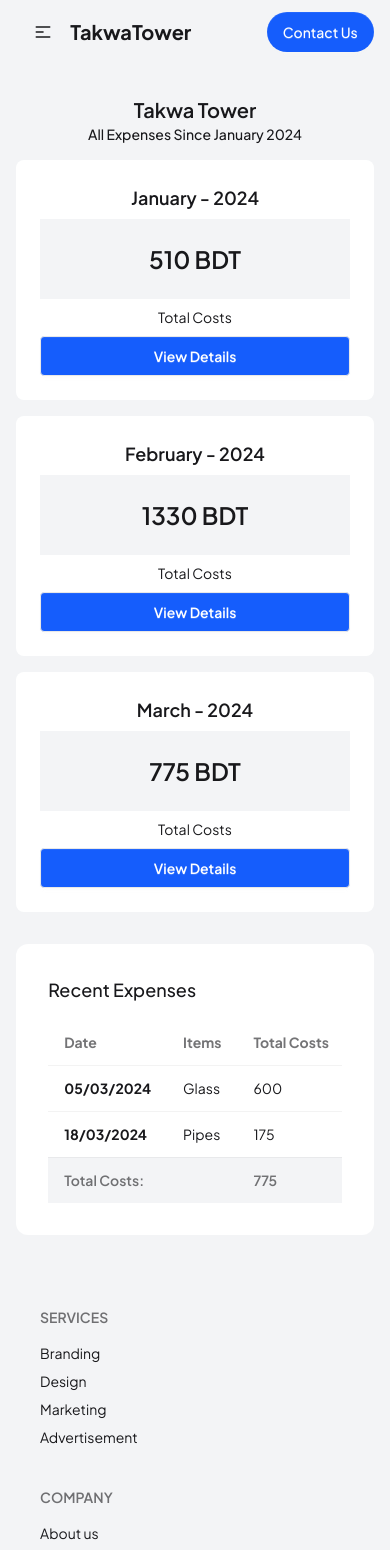
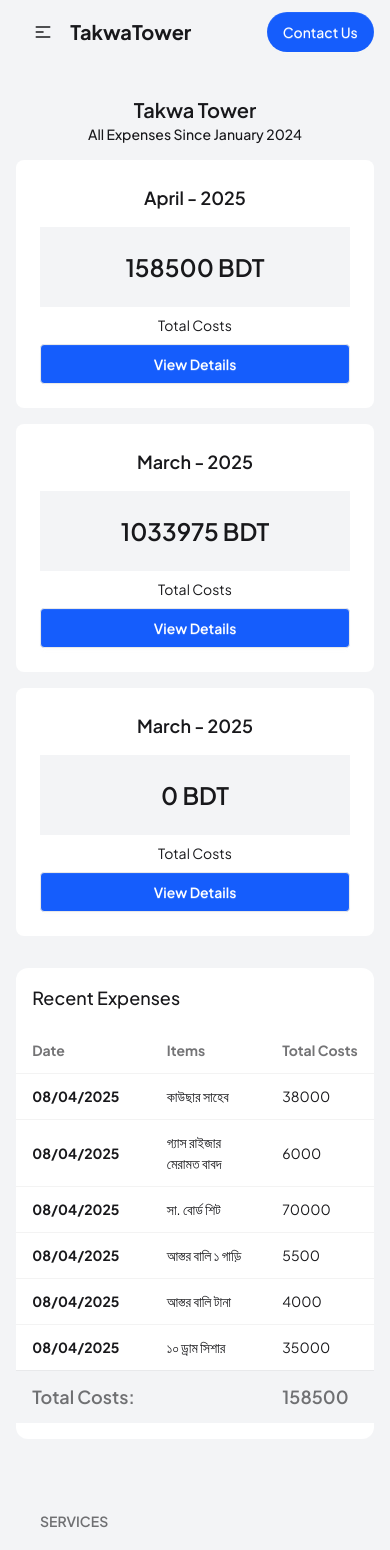
Before and after one commit to hamadismail/takwa-tower, a React (Vite) app: page /expenses in a window 390 px wide. Shown: the top 1550 px of the page. Built offline with nearby package versions, Linux system fonts and the light colour scheme.

Commit message:
add-more-json-data

```diff
--- a/public/costs.json
+++ b/public/costs.json
@@ -1,86 +1,390 @@
 [
   {
     "id": 1,
-    "month": "January",
-    "year": 2024,
+    "month": "April",
+    "year": 2025,
     "costs": [
       {
         "id": 1,
-        "date": "05/01/2024",
-        "item": "Cement",
-        "unit": 10,
-        "unit_cost": 8,
-        "total_cost": 80
+        "date": "08/04/2025",
+        "item": "কাউছার সাহেব",
+        "unit": null,
+        "unit_cost": null,
+        "total_cost": 38000
       },
       {
         "id": 2,
-        "date": "10/01/2024",
-        "item": "Bricks",
-        "unit": 500,
-        "unit_cost": 0.5,
-        "total_cost": 250
+        "date": "08/04/2025",
+        "item": "গ্যাস রাইজার মেরামত বাবদ",
+        "unit": null,
+        "unit_cost": null,
+        "total_cost": 6000
       },
       {
         "id": 3,
-        "date": "20/01/2024",
-        "item": "Paint",
-        "unit": 15,
-        "unit_cost": 12,
-        "total_cost": 180
+        "date": "08/04/2025",
+        "item": "সা. বোর্ড শিট",
+        "unit": null,
+        "unit_cost": null,
+        "total_cost": 70000
+      },
+      {
+        "id": 4,
+        "date": "08/04/2025",
+        "item": "আস্তর বালি ১ গাড়ি",
+        "unit": null,
+        "unit_cost": null,
+        "total_cost": 5500
+      },
+      {
+        "id": 5,
+        "date": "08/04/2025",
+        "item": "আস্তর বালি টানা",
+        "unit": null,
+        "unit_cost": null,
+        "total_cost": 4000
+      },
+      {
+        "id": 6,
+        "date": "08/04/2025",
+        "item": "১০ ড্রাম সিশার",
+        "unit": null,
+        "unit_cost": null,
+        "total_cost": 35000
       }
     ]
   },
   {
     "id": 2,
-    "month": "February",
-    "year": 2024,
+    "month": "March",
+    "year": 2025,
     "costs": [
       {
         "id": 1,
-        "date": "03/02/2024",
-        "item": "Tiles",
-        "unit": 100,
-        "unit_cost": 5,
-        "total_cost": 500
+        "date": "03/03/2025",
+        "item": "পারভেজ ইলেকট্রিক মিস্ত্রি",
+        "unit": null,
+        "unit_cost": null,
+        "total_cost": 20000
       },
       {
         "id": 2,
-        "date": "15/02/2024",
-        "item": "Wood",
-        "unit": 50,
-        "unit_cost": 15,
-        "total_cost": 750
+        "date": "03/03/2025",
+        "item": "৮ -",
+        "unit": null,
+        "unit_cost": null,
+        "total_cost": 13630
       },
       {
         "id": 3,
-        "date": "25/02/2024",
-        "item": "Sand",
-        "unit": 20,
-        "unit_cost": 4,
-        "total_cost": 80
+        "date": "03/03/2025",
+        "item": "আল-আমিন মিস্ত্রি",
+        "unit": null,
+        "unit_cost": null,
+        "total_cost": 12000
+      },
+      {
+        "id": 4,
+        "date": "03/03/2025",
+        "item": "চৌকাঠ বাবদ",
+        "unit": null,
+        "unit_cost": null,
+        "total_cost": 35000
+      },
+      {
+        "id": 5,
+        "date": "03/03/2025",
+        "item": "চৌকাঠ উত্তরা",
+        "unit": null,
+        "unit_cost": null,
+        "total_cost": 6000
+      },
+      {
+        "id": 6,
+        "date": "06/03/2025",
+        "item": "কামরুল বেতন",
+        "unit": null,
+        "unit_cost": null,
+        "total_cost": 12000
+      },
+      {
+        "id": 7,
+        "date": "06/03/2025",
+        "item": "ইলেকট্রিক মালামাল",
+        "unit": null,
+        "unit_cost": null,
+        "total_cost": 8000
+      },
+      {
+        "id": 8,
+        "date": "06/03/2025",
+        "item": "D13 বোর্ড / ৩ সাং / ১ সাং",
+        "unit": null,
+        "unit_cost": null,
+        "total_cost": 8000
+      },
+      {
+        "id": 9,
+        "date": "06/03/2025",
+        "item": "আস্তর বালি ২ গাড়ি",
+        "unit": null,
+        "unit_cost": null,
+        "total_cost": 11000
+      },
+      {
+        "id": 10,
+        "date": "10/03/2025",
+        "item": "আস্তর বালি",
+        "unit": null,
+        "unit_cost": null,
+        "total_cost": 4000
+      },
+      {
+        "id": 11,
+        "date": "10/03/2025",
+        "item": "Aman Cement ৭০ ব্যাগ",
+        "unit": null,
+        "unit_cost": null,
+        "total_cost": 35000
+      },
+      {
+        "id": 12,
+        "date": "10/03/2025",
+        "item": "কাউছার সাহেব",
+        "unit": null,
+        "unit_cost": null,
+        "total_cost": 38000
+      },
+      {
+        "id": 13,
+        "date": "10/03/2025",
+        "item": "সামছুল হক সাহেব ২ মাস",
+        "unit": null,
+        "unit_cost": null,
+        "total_cost": 43000
+      },
+      {
+        "id": 14,
+        "date": "10/03/2025",
+        "item": "চৌকাঠ",
+        "unit": null,
+        "unit_cost": null,
+        "total_cost": 20000
+      },
+      {
+        "id": 15,
+        "date": "10/03/2025",
+        "item": "উত্তরা চৌকাঠ ১০ পিস",
+        "unit": null,
+        "unit_cost": null,
+        "total_cost": 50000
+      },
+      {
+        "id": 16,
+        "date": "10/03/2025",
+        "item": "চৌকাঠের কোমাম ১ বস্তা",
+        "unit": null,
+        "unit_cost": null,
+        "total_cost": 5180
+      },
+      {
+        "id": 17,
+        "date": "10/03/2025",
+        "item": "তারকাটা ৩ কেজি",
+        "unit": null,
+        "unit_cost": null,
+        "total_cost": 900
+      },
+      {
+        "id": 18,
+        "date": "12/03/2025",
+        "item": "সেনিটারি মালামাল",
+        "unit": null,
+        "unit_cost": null,
+        "total_cost": 100600
+      },
+      {
+        "id": 19,
+        "date": "13/03/2025",
+        "item": "সগীর",
+        "unit": null,
+        "unit_cost": null,
+        "total_cost": 8000
+      },
+      {
+        "id": 20,
+        "date": "19/03/2025",
+        "item": "Aman Cement ১০০ ব্যাগ",
+        "unit": null,
+        "unit_cost": null,
+        "total_cost": 50000
+      },
+      {
+        "id": 21,
+        "date": "19/03/2025",
+        "item": "ওয়াইফাই বিল",
+        "unit": null,
+        "unit_cost": null,
+        "total_cost": 1000
+      },
+      {
+        "id": 22,
+        "date": "19/03/2025",
+        "item": "পানির বিল",
+        "unit": null,
+        "unit_cost": null,
+        "total_cost": 36600
+      },
+      {
+        "id": 23,
+        "date": "19/03/2025",
+        "item": "তারকাটা",
+        "unit": null,
+        "unit_cost": null,
+        "total_cost": 565
+      },
+      {
+        "id": 24,
+        "date": "19/03/2025",
+        "item": "আস্তর বালি ২ গাড়ি",
+        "unit": null,
+        "unit_cost": null,
+        "total_cost": 11000
+      },
+      {
+        "id": 25,
+        "date": "19/03/2025",
+        "item": "বালি টানা লেভার",
+        "unit": null,
+        "unit_cost": null,
+        "total_cost": 9500
+      },
+      {
+        "id": 26,
+        "date": "27/03/2025",
+        "item": "পাইপ ও সেনিটারি মালামাল",
+        "unit": null,
+        "unit_cost": null,
+        "total_cost": 68000
+      },
+      {
+        "id": 27,
+        "date": "27/03/2025",
+        "item": "TST রায়হান",
+        "unit": null,
+        "unit_cost": null,
+        "total_cost": 50000
+      },
+      {
+        "id": 28,
+        "date": "27/03/2025",
+        "item": "উত্তরা চৌকাঠ বাবদ",
+        "unit": null,
+        "unit_cost": null,
+        "total_cost": 62000
+      },
+      {
+        "id": 29,
+        "date": "27/03/2025",
+        "item": "সগীর লেভার বাবদ",
+        "unit": null,
+        "unit_cost": null,
+        "total_cost": 57000
+      },
+      {
+        "id": 30,
+        "date": "27/03/2025",
+        "item": "পারভেজ ইলেকট্রিক মিস্ত্রি",
+        "unit": null,
+        "unit_cost": null,
+        "total_cost": 20000
+      },
+      {
+        "id": 31,
+        "date": "28/03/2025",
+        "item": "আমিন বেতন ও বোনাস",
+        "unit": null,
+        "unit_cost": null,
+        "total_cost": 18000
+      },
+      {
+        "id": 32,
+        "date": "28/03/2025",
+        "item": "সা. বো. কামরুল বেতন",
+        "unit": null,
+        "unit_cost": null,
+        "total_cost": 18000
+      },
+      {
+        "id": 33,
+        "date": "28/03/2025",
+        "item": "সাইদ বেতন ও বোনাস",
+        "unit": null,
+        "unit_cost": null,
+        "total_cost": 40000
+      },
+      {
+        "id": 34,
+        "date": "28/03/2025",
+        "item": "রুহুল আমিন",
+        "unit": null,
+        "unit_cost": null,
+        "total_cost": 44000
+      },
+      {
+        "id": 35,
+        "date": "28/03/2025",
+        "item": "মোতালেব সেনিটারি বকেয়া",
+        "unit": null,
+        "unit_cost": null,
+        "total_cost": 20000
+      },
+      {
+        "id": 36,
+        "date": "28/03/2025",
+        "item": "মোতালেব মিস্ত্রি",
+        "unit": null,
+        "unit_cost": null,
+        "total_cost": 20000
+      },
+      {
+        "id": 37,
+        "date": "28/03/2025",
+        "item": "মিতুল হার্ডওয়ার বকেয়া",
+        "unit": null,
+        "unit_cost": null,
+        "total_cost": 50000
+      },
+      {
+        "id": 38,
+        "date": "28/03/2025",
+        "item": "সা. বো. পুর্বের বিদ্যুৎ বিল বাবদ",
+        "unit": null,
+        "unit_cost": null,
+        "total_cost": 18000
+      },
+      {
+        "id": 39,
+        "date": "28/03/2025",
+        "item": "সা. বো. বিল্ডিং এর সামনে রশি ফালানো বাবদ",
+        "unit": null,
+        "unit_cost": null,
+        "total_cost": 10000
       }
     ]
   },
   {
     "id": 3,
     "month": "March",
-    "year": 2024,
+    "year": 2025,
     "costs": [
       {
         "id": 1,
-        "date": "05/03/2024",
-        "item": "Glass",
-        "unit": 30,
-        "unit_cost": 20,
-        "total_cost": 600
-      },
-      {
-        "id": 2,
-        "date": "18/03/2024",
-        "item": "Pipes",
-        "unit": 25,
-        "unit_cost": 7,
-        "total_cost": 175
+        "date": "",
+        "item": "",
+        "unit": null,
+        "unit_cost": null,
+        "total_cost": ""
       }
     ]
   }
--- a/src/components/ExpenseCard.jsx
+++ b/src/components/ExpenseCard.jsx
@@ -9,7 +9,7 @@
   return (
     <div className="card bg-white">
       <div className="card-body items-center text-center">
-        <h2 className="card-title">
+        <h2 className="card-title mb-2">
           {expense.month} - {expense.year}
         </h2>
         <p className="bg-gray-100 p-6 w-full text-2xl font-semibold">
--- a/src/components/Finance.jsx
+++ b/src/components/Finance.jsx
@@ -13,9 +13,9 @@
             Total Investment
           </h1>
           <p className="mt-4 text-2xl text-center text-green-600 font-medium p-8 bg-green-100 rounded-2xl">
-            10,000,000 BDT
+            N/A
           </p>
-          <p className="text-sm mt-1 text-center">Since January 2024</p>
+          <p className="text-sm mt-1 text-center">Since March 2025</p>
 
           <button
             onClick={() => {
@@ -30,9 +30,9 @@
         <div className="flex-[5] bg-gray-100 p-4 m-4 rounded-2xl">
           <h1 className="text-center text-xl font-semibold">Total Expenses</h1>
           <p className="mt-4 text-2xl text-center text-red-600 font-medium p-8 bg-red-100 rounded-2xl">
-            10,000,000 BDT
+            11,92,475 BDT
           </p>
-          <p className="text-sm mt-1 text-center">Since January 2024</p>
+          <p className="text-sm mt-1 text-center">Since March 2025</p>
           <button
             onClick={() => {
               navigate('/expenses');
--- a/src/components/RecentExpenses.jsx
+++ b/src/components/RecentExpenses.jsx
@@ -2,14 +2,14 @@
 import DailyExpenses from './DailyExpenses';
 
 const RecentExpenses = ({ expenses }) => {
-  const recentExpences = expenses[expenses.length - 1].costs;
+  const recentExpences = expenses[0].costs;
   const totalCost = recentExpences.reduce((acc, exp) => {
     return (acc += exp.total_cost);
   }, 0);
 
   return (
-    <div className="mt-8 bg-white p-8 rounded-xl">
-      <h1 className="text-lg font-medium mb-4">Recent Expenses</h1>
+    <div className="mt-8 bg-white py-4 lg:p-8 rounded-xl">
+      <h1 className="text-lg font-medium mb-4 pl-4">Recent Expenses</h1>
 
       <div className="overflow-x-auto">
         <table className="table">
@@ -31,7 +31,7 @@
           </tbody>
 
           <tfoot className="bg-gray-100 ">
-            <tr>
+            <tr className="font-semibold text-lg">
               <td>Total Costs:</td>
               <td className="max-md:hidden"></td>
               <td className="max-md:hidden"></td>
--- a/src/pages/MonthlyExpenses.jsx
+++ b/src/pages/MonthlyExpenses.jsx
@@ -37,7 +37,7 @@
           </tbody>
 
           <tfoot className="bg-gray-100 ">
-            <tr>
+            <tr className="font-semibold text-lg">
               <td>Total Costs:</td>
               <td className="max-md:hidden"></td>
               <td className="max-md:hidden"></td>
```
